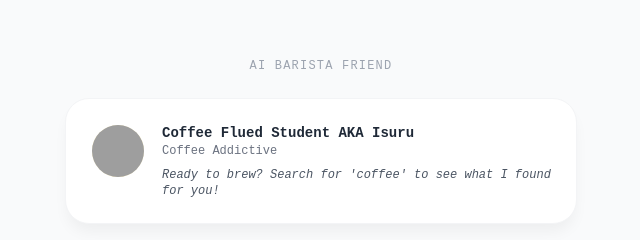
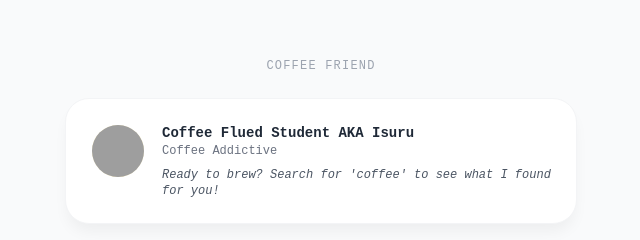
Before and after one commit to DihanRamanayaka/hello, a website: page coffee.html in a window 1280 px wide. Shown: the part 210-450 px from the top of the page, 319-959 px from the left. Drawn offline with nearby package versions, Linux system fonts and the light colour scheme; grey boxes are pictures that could not be loaded.

Commit message:
Two words

```diff
--- a/coffee.html
+++ b/coffee.html
@@ -3,7 +3,7 @@
 <head>
     <meta charset="UTF-8">
     <meta name="viewport" content="width=device-width, initial-scale=1.0">
-    <title>AI Barista Friend</title>
+    <title>Coffee Friend</title>
     <script src="https://cdn.tailwindcss.com"></script>
     <style>
         body {
@@ -29,7 +29,7 @@
 <body class="min-h-screen flex flex-col items-center p-4 md:p-8 bg-gray-50">
 
     <div id="home-view" class="w-full max-w-lg flex flex-col gap-4 flex-grow justify-center">
-        <h1 class="text-xs text-gray-400 uppercase tracking-widest text-center mb-2">AI Barista Friend</h1>
+        <h1 class="text-xs text-gray-400 uppercase tracking-widest text-center mb-2">Coffee Friend</h1>
 
         <div class="bg-white rounded-3xl p-6 card-shadow border border-gray-100 flex gap-4 items-start w-full">
             <div class="w-14 h-14 bg-amber-100 rounded-full overflow-hidden flex-shrink-0 flex items-center justify-center border-2 border-white shadow-inner">
```
